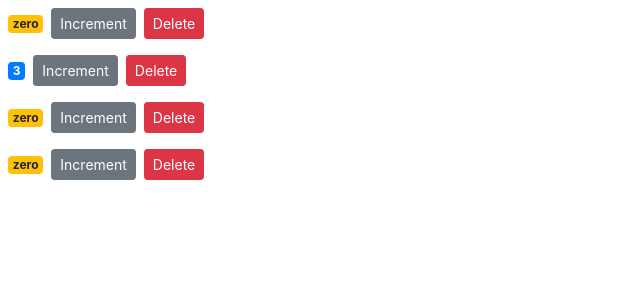
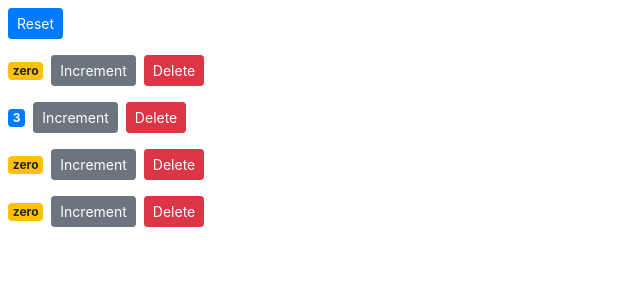
Before and after one commit to zishan26/react_training, a React (Create React App) app: page / in a window 1280 px wide. Shown: the top 300 px of the page, without its empty margins (0-640 px from the left). Built offline with nearby package versions, Linux system fonts and the light colour scheme.

Commit message:
single source of truth

```diff
--- a/src/Components/counter.jsx
+++ b/src/Components/counter.jsx
@@ -1,20 +1,5 @@
 import React, { Component } from "react";
 class Counter extends Component{
-    state = {
-        value: this.props.value,
-        tags: ['tag1', 'tag2', 'tag3']
-
-    };
-    /*
-    constructor() {
-        super();
-        this.handleIncrement = this.handleIncrement.bind(this);
-    }
-    */
-    handleIncrement = product => {
-        //console.log(product);
-        this.setState({ value: this.state.value + 1 });
-    };
     render() {
         //console.log("props", this.props);
         let classes = this.changeIcon();
@@ -23,11 +8,11 @@
             <div>
                 <span className={classes}>{this.formatCount()}</span>
                 <button
-                    onClick={(product) => this.handleIncrement(product)}
+                    onClick={() => this.props.onIncrement(this.props.counter)}
                     className="btn btn-secondary btn-sm">Increment
                 </button>
                 <button
-                    onClick={this.props.onDelete}
+                    onClick={()=>this.props.onDelete(this.props.counter.id)}
                     className="btn btn-danger btn-sm m-2">Delete
                 </button>
 
@@ -37,12 +22,12 @@
     }
     changeIcon() {
         let classes = "badge m-2 badge-";
-        classes += (this.state.value === 0) ? "warning" : "primary";
+        classes += (this.props.counter.value === 0) ? "warning" : "primary";
         return classes;
     }
 
     formatCount() {
-        const { value: count } = this.state;
+        const { value: count } = this.props.counter;
         return count === 0 ? "zero" : count;
     }
 }
--- a/src/Components/counters.jsx
+++ b/src/Components/counters.jsx
@@ -10,17 +10,39 @@
 
         ]
     }
-    handleDelete = () => {
-        console.log("Event Handler Called");
+
+    handleIncrement = counter => {
+        const counters = [...this.state.counters];
+        const index = counters.indexOf(counter);
+        counters[index] = { ...counter };
+        counters[index].value++;
+        this.setState({ counters });
+    };
+
+    handleReset = () => {
+
+        this.state.counters.map(c => {
+            c.value = 0;
+            return c;
+        })
+    };
+
+    handleDelete = counterId => {
+        //console.log("Event Handler Called", counterId);
+        const counters = this.state.counters.filter(c => c.id !== counterId);
+        this.setState({ counters: counters });
     }
     render() {
         return (
             <div>
-                {this.state.counters.map(counters =>
-                    <Counter key={counters.id}
-                        value={counters.value}
-                        selected={true}
+                <button
+                    onClick={this.handleReset}
+                    className="btn btn-primary btn-sm m-2">Reset</button>
+                {this.state.counters.map(counter =>
+                    <Counter key={counter.id}
+                        counter={counter}
                         onDelete={this.handleDelete}
+                        onIncrement={this.handleIncrement}
                     >
                     </Counter>)
                 }
```
